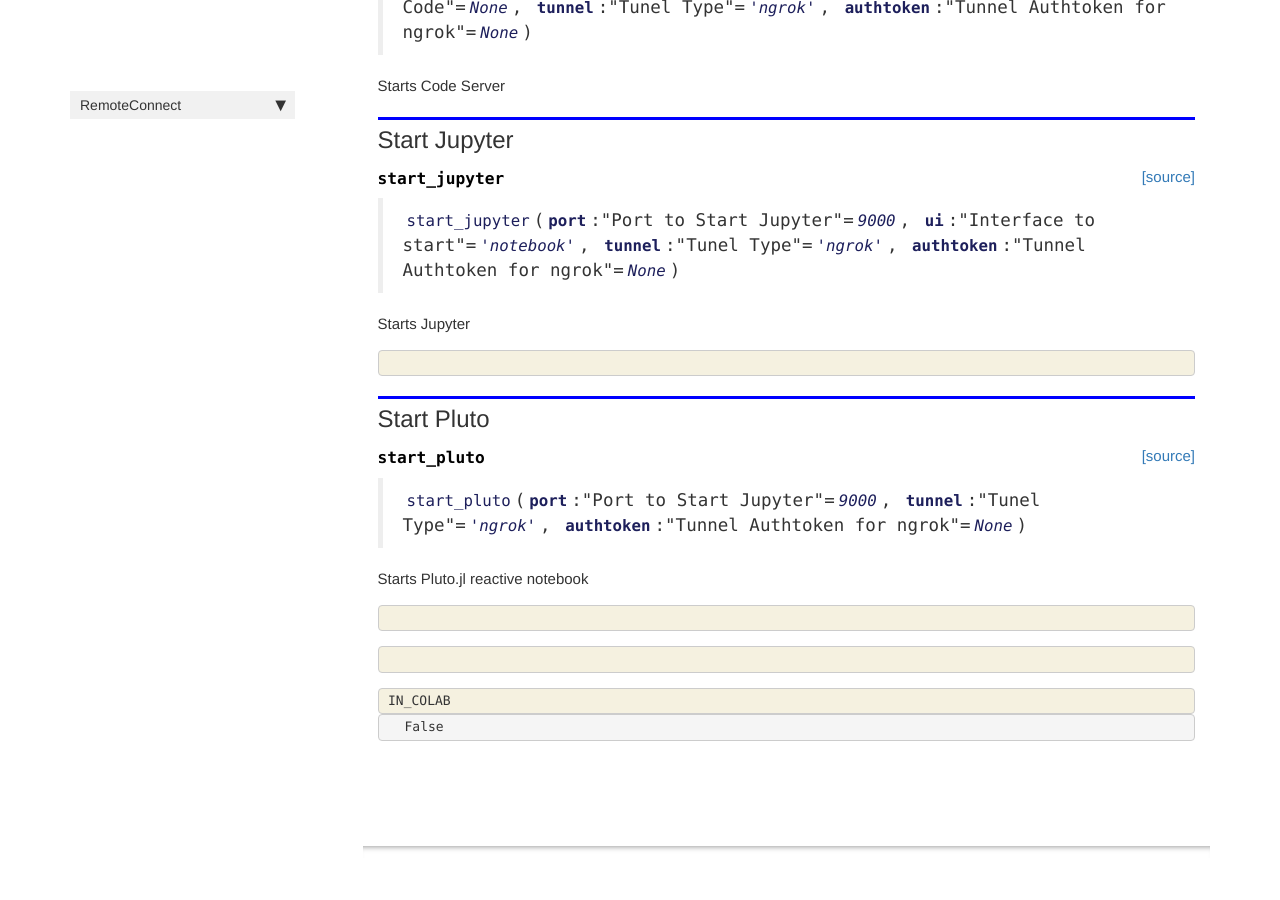
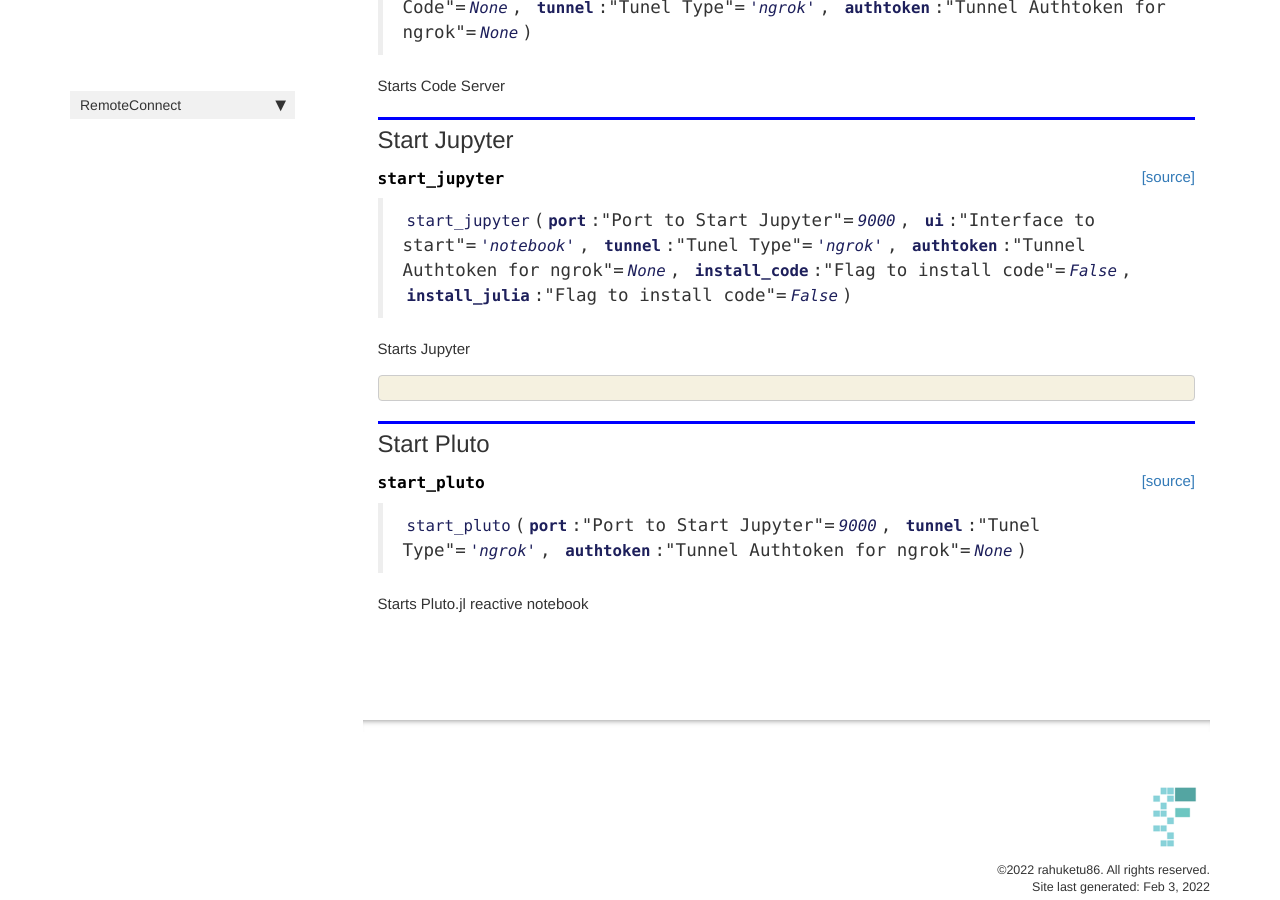
Before and after one commit to Rahuketu86/RemoteConnect, a Jekyll site: the page built from docs/cli.html, in a window 1280 px wide and 900 px high, scrolled down 537 px. Built offline with Jekyll 4.4.1, drawn with Linux system fonts in a browser that asks for light colours; nearby versions of some CDN libraries; comment, search, counter and statistics services are not loaded.

Commit message:
Added for flags for install_code, install_julia

```diff
--- a/docs/cli.html
+++ b/docs/cli.html
@@ -91,7 +91,7 @@ nb_path: "nbs/01_cli.ipynb"
 
 
 <div class="output_markdown rendered_html output_subarea ">
-<h4 id="start_jupyter" class="doc_header"><code>start_jupyter</code><a href="https://github.com/rahuketu86/RemoteConnect/tree/master/RemoteConnect/cli.py#L22" class="source_link" style="float:right">[source]</a></h4><blockquote><p><code>start_jupyter</code>(<strong><code>port</code></strong>:"Port to Start Jupyter"=<em><code>9000</code></em>, <strong><code>ui</code></strong>:"Interface to start"=<em><code>'notebook'</code></em>, <strong><code>tunnel</code></strong>:"Tunel Type"=<em><code>'ngrok'</code></em>, <strong><code>authtoken</code></strong>:"Tunnel Authtoken for ngrok"=<em><code>None</code></em>)</p>
+<h4 id="start_jupyter" class="doc_header"><code>start_jupyter</code><a href="https://github.com/rahuketu86/RemoteConnect/tree/master/RemoteConnect/cli.py#L21" class="source_link" style="float:right">[source]</a></h4><blockquote><p><code>start_jupyter</code>(<strong><code>port</code></strong>:"Port to Start Jupyter"=<em><code>9000</code></em>, <strong><code>ui</code></strong>:"Interface to start"=<em><code>'notebook'</code></em>, <strong><code>tunnel</code></strong>:"Tunel Type"=<em><code>'ngrok'</code></em>, <strong><code>authtoken</code></strong>:"Tunnel Authtoken for ngrok"=<em><code>None</code></em>, <strong><code>install_code</code></strong>:"Flag to install code"=<em><code>False</code></em>, <strong><code>install_julia</code></strong>:"Flag to install code"=<em><code>False</code></em>)</p>
 </blockquote>
 <p>Starts Jupyter</p>
 
@@ -146,7 +146,7 @@ nb_path: "nbs/01_cli.ipynb"
 
 
 <div class="output_markdown rendered_html output_subarea ">
-<h4 id="start_pluto" class="doc_header"><code>start_pluto</code><a href="https://github.com/rahuketu86/RemoteConnect/tree/master/RemoteConnect/cli.py#L33" class="source_link" style="float:right">[source]</a></h4><blockquote><p><code>start_pluto</code>(<strong><code>port</code></strong>:"Port to Start Jupyter"=<em><code>9000</code></em>, <strong><code>tunnel</code></strong>:"Tunel Type"=<em><code>'ngrok'</code></em>, <strong><code>authtoken</code></strong>:"Tunnel Authtoken for ngrok"=<em><code>None</code></em>)</p>
+<h4 id="start_pluto" class="doc_header"><code>start_pluto</code><a href="https://github.com/rahuketu86/RemoteConnect/tree/master/RemoteConnect/cli.py#L41" class="source_link" style="float:right">[source]</a></h4><blockquote><p><code>start_pluto</code>(<strong><code>port</code></strong>:"Port to Start Jupyter"=<em><code>9000</code></em>, <strong><code>tunnel</code></strong>:"Tunel Type"=<em><code>'ngrok'</code></em>, <strong><code>authtoken</code></strong>:"Tunnel Authtoken for ngrok"=<em><code>None</code></em>)</p>
 </blockquote>
 <p>Starts Pluto.jl reactive notebook</p>
 
@@ -167,71 +167,4 @@ nb_path: "nbs/01_cli.ipynb"
 </div>
     {% endraw %}
 
-    {% raw %}
-
-<div class="cell border-box-sizing code_cell rendered">
-<div class="input">
-
-<div class="inner_cell">
-    <div class="input_area">
-<div class=" highlight hl-ipython3"><pre><span></span>
-</pre></div>
-
-    </div>
 </div>
-</div>
-
-</div>
-    {% endraw %}
-
-    {% raw %}
-
-<div class="cell border-box-sizing code_cell rendered">
-<div class="input">
-
-<div class="inner_cell">
-    <div class="input_area">
-<div class=" highlight hl-ipython3"><pre><span></span>
-</pre></div>
-
-    </div>
-</div>
-</div>
-
-</div>
-    {% endraw %}
-
-    {% raw %}
-
-<div class="cell border-box-sizing code_cell rendered">
-<div class="input">
-
-<div class="inner_cell">
-    <div class="input_area">
-<div class=" highlight hl-ipython3"><pre><span></span><span class="n">IN_COLAB</span>
-</pre></div>
-
-    </div>
-</div>
-</div>
-
-<div class="output_wrapper">
-<div class="output">
-
-<div class="output_area">
-
-
-
-<div class="output_text output_subarea output_execute_result">
-<pre>False</pre>
-</div>
-
-</div>
-
-</div>
-</div>
-
-</div>
-    {% endraw %}
-
-</div>
```
Also changed, not shown: RemoteConnect/cli.py (+12 -4 lines), RemoteConnect/core.py (+6 -3 lines), docs/core.html (+4 -4 lines), 2 other files.
